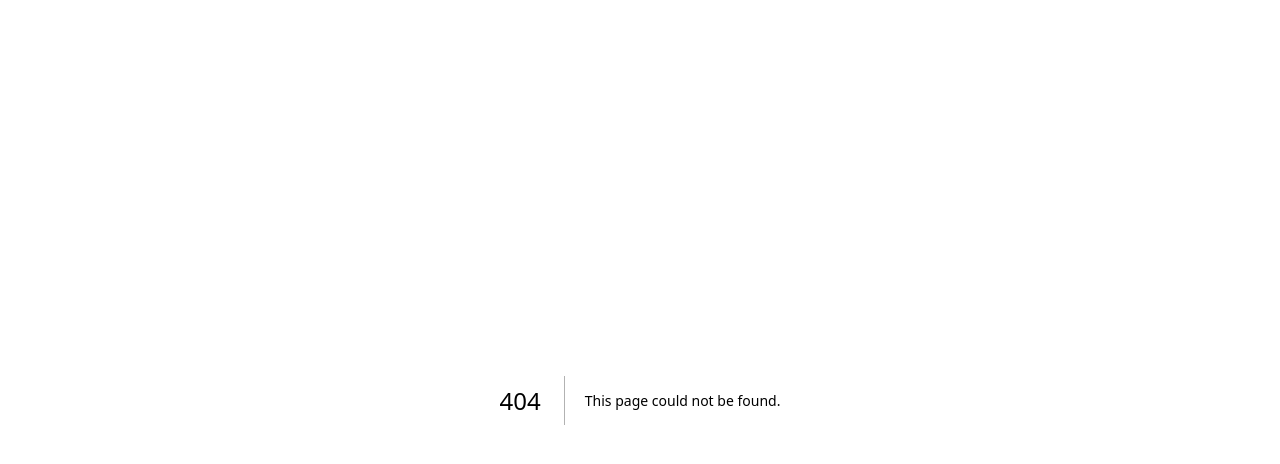
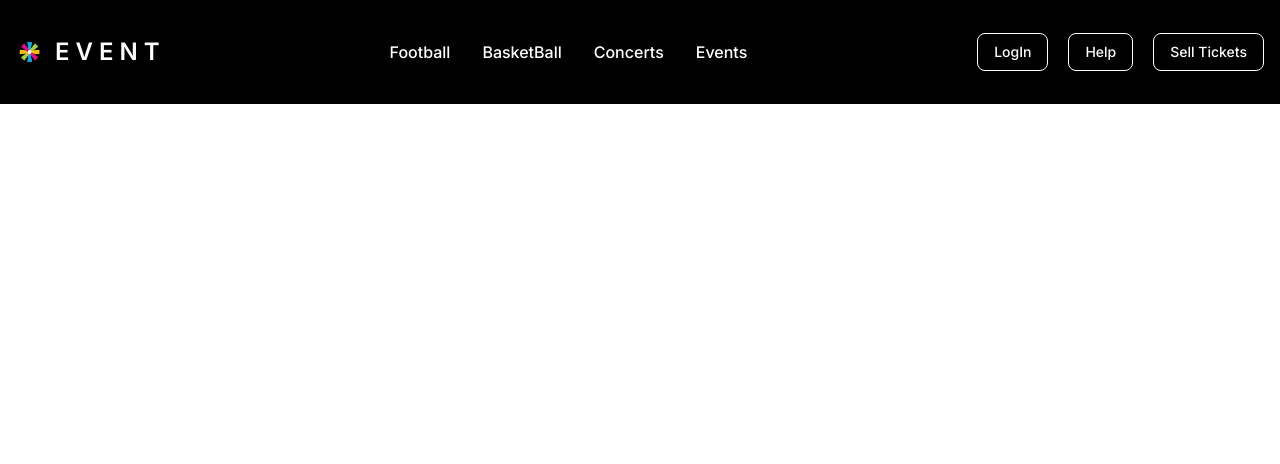
Before and after one commit to mukul2428/ticket-booking, a Next.js app: page /sell-tickets in a window 1280 px wide. Before the commit this address had no page. Shown: the top 464 px of the page. Built offline with nearby package versions, Linux system fonts and the light colour scheme.

Commit message:
feat(sell-ticket, header, login): header styles. login conditional render, sell-ticket created

```diff
--- a/app/page.tsx
+++ b/app/page.tsx
@@ -1,11 +1,10 @@
 "use client";
 
 import Header from "./ui/header";
-import Login from "./ui/login";
 import { store } from "./state/store";
 import { Provider } from "react-redux";
 import HomeImg from "./ui/homeImg";
-import Selltickets from "./ui/selltickets";
+import Login from "./ui/login";
 export default function Home() {
   return (
     <Provider store={store}>
--- /dev/null
+++ b/app/sell-tickets/page.tsx
@@ -0,0 +1,15 @@
+"use client";
+import React from "react";
+import Header from "../ui/header";
+import { Provider } from "react-redux";
+import { store } from "../state/store";
+
+const SellTickets = () => {
+  return (
+    <Provider store={store}>
+      <Header />
+    </Provider>
+  );
+};
+
+export default SellTickets;
--- a/app/state/store.ts
+++ b/app/state/store.ts
@@ -1,10 +1,12 @@
 import { configureStore } from "@reduxjs/toolkit";
-import userReducer from "./userData/userDataSlice";
+import loginClickedSlice from "./userData/loginClickedSlice";
+import userDataSlice from "./userData/userDataSlice";
 export const store = configureStore({
     reducer: {
         // we have userReducer slice here
         // we can have many slices here
-        user: userReducer
+        user: userDataSlice,
+        loginClicked: loginClickedSlice
     },
 })
 export type RootState = ReturnType<typeof store.getState>;
--- /dev/null
+++ b/app/state/userData/loginClickedSlice.ts
@@ -0,0 +1,24 @@
+import { loginClicked } from "@/app/types";
+import { createSlice } from "@reduxjs/toolkit";
+
+const initialState: loginClicked = false;
+
+const loginClickedSlice = createSlice({
+  name: "loginClicked",
+  initialState,
+  reducers: {
+    loginClick: (state) => {
+      // Correct way to mutate state
+      return true;
+    },
+    loginNotClick: (state) => {
+      // Correct way to mutate state
+      return false;
+    },
+  },
+});
+
+//we can now directly access the actions
+export const { loginClick, loginNotClick } = loginClickedSlice.actions;
+
+export default loginClickedSlice.reducer;
--- a/app/types/index.ts
+++ b/app/types/index.ts
@@ -1,4 +1,5 @@
 export type userLogged = boolean;
+export type loginClicked = boolean;
 export type loginInputs = {
   email: string;
   password: string;
--- a/app/ui/header.tsx
+++ b/app/ui/header.tsx
@@ -1,68 +1,103 @@
+"use client";
+import React, { useEffect, useState } from "react";
+import Link from "next/link";
+import _debounce from "lodash/debounce";
+import { useDispatch } from "react-redux";
+import { loginClick } from "../state/userData/loginClickedSlice";
+
 const Header = () => {
+  const links = [
+    { name: "LogIn", href: "" },
+    {
+      name: "Help",
+      href: "",
+    },
+    { name: "Sell Tickets", href: "/sell-tickets" },
+  ];
+  const eventNames = [
+    { name: "Football", href: "" },
+    { name: "BasketBall", href: "" },
+    { name: "Concerts", href: "" },
+    { name: "Events", href: "" },
+  ];
+
+  const [isAtTop, setIsAtTop] = useState(true);
+  const dispatch = useDispatch();
+
+  useEffect(() => {
+    const handleScroll = _debounce(() => {
+      const scrolled = window.scrollY;
+      // Set the condition based on your scroll position
+      setIsAtTop(scrolled === 0);
+    }, 100); // Adjust the debounce delay as needed (in milliseconds)
+    // Attach the debounced scroll event listener
+    window.addEventListener("scroll", handleScroll);
+
+    // Clean up the event listener on component unmount
+    return () => {
+      window.removeEventListener("scroll", handleScroll);
+    };
+  }, [isAtTop]);
+
   return (
-    <nav className="absolute">
-      <div className="flex items-center justify-between gap-72 p-4">
+    <nav className={`sticky top-0 z-50 ${isAtTop ? "bg-black" : "bg-white"}`}>
+      <div className="flex items-center justify-between p-4">
         <a href="" className="flex items-center space-x-3 rtl:space-x-reverse">
           <img src="/siteLogo.png" className="h-8" alt="Logo" />
-          <span className="self-center text-2xl font-semibold whitespace-nowrap text-white">
+          <span
+            className={`self-center text-2xl font-semibold whitespace-nowrap ${
+              isAtTop ? "text-white" : "text-black"
+            }`}
+          >
             E V E N T
           </span>
         </a>
         <div className="items-center flex" id="navbar-cta">
-          <ul className="flex flex-row font-medium p-4 ">
-            <li>
-              <a
-                href="#"
-                className="block bg-transparent py-2 px-2 text-white rounded"
+          <ul className="flex gap-4 flex-row font-medium p-4 ">
+            {eventNames.map((link) => (
+              <Link key={link.name} href={link.href}>
+                <li
+                  className={`block bg-transparent py-2 px-2 rounded ${
+                    isAtTop ? "text-white" : "text-black"
+                  }`}
                 >
-                Football
-              </a>
+                  {link.name}
                 </li>
-            <li>
-              <a
-                href="#"
-                className="block mx-4 bg-transparent py-2 px-2 text-white rounded"
-              >
-                BasketBall
-              </a>
-            </li>
-            <li>
-              <a
-                href="#"
-                className="block mx-4 bg-transparent py-2 px-2 text-white rounded"
-              >
-                Concerts
-              </a>
-            </li>
-            <li>
-              <a
-                href="#"
-                className="block bg-transparent py-2 px-2 text-white rounded"
-              >
-                Events
-              </a>
-            </li>
+              </Link>
+            ))}
           </ul>
         </div>
-        <div className="flex">
+        <div className="flex gap-5">
+          {links.map((link) => (
+            <Link key={link.name} href={link.href}>
+              {link.name === "LogIn" ? (
                 <button
                   type="button"
-            className="text-white bg-transparent hover:bg-white hover:text-black border border-white font-medium rounded-lg text-sm px-4 py-2 text-center"
+                  onClick={() => {
+                    dispatch(loginClick());
+                  }}
+                  className={`font-medium rounded-lg text-sm px-4 py-2 text-center ${
+                    isAtTop
+                      ? "text-white bg-black hover:bg-white hover:text-black border border-white "
+                      : "text-black bg-white hover:bg-black hover:text-white border border-black"
+                  }`}
                 >
-            Entrance
+                  {link.name}
                 </button>
+              ) : (
                 <button
                   type="button"
-            className="text-white bg-transparent hover:bg-white hover:text-black border border-white font-medium rounded-lg text-sm px-4 py-2 mx-4 text-center"
+                  className={`font-medium rounded-lg text-sm px-4 py-2 text-center ${
+                    isAtTop
+                      ? "text-white bg-black hover:bg-white hover:text-black border border-white "
+                      : "text-black bg-white hover:bg-black hover:text-white border border-black"
+                  }`}
                 >
-            Help
+                  {link.name}
                 </button>
-          <button
-            type="button"
-            className="text-white bg-transparent hover:bg-white hover:text-black border border-white font-medium rounded-lg text-sm px-4 py-2 text-center"
-          >
-            Sell Tickets
-          </button>
+              )}
+            </Link>
+          ))}
         </div>
       </div>
     </nav>
--- a/app/ui/homeImg.tsx
+++ b/app/ui/homeImg.tsx
@@ -1,13 +1,12 @@
 "use client";
-
-import { useSelector } from "react-redux";
-import { RootState } from "../state/store";
 import Events from "./events";
 import { useState } from "react";
 import { EventContext } from "../hooks/context";
+import { useSelector } from "react-redux";
+import { RootState } from "../state/store";
 
 const HomeImg = () => {
-  const userData = useSelector((state: RootState) => state.user);
+  const loginClicked = useSelector((state: RootState) => state.loginClicked);
   const [eventsData, seteventsData] = useState([
     {
       id: 0,
@@ -49,7 +48,7 @@ const HomeImg = () => {
           alt="Home Page Image"
         />
       </div>
-      {userData.loggedIn ? (
+      {!loginClicked ? (
         <>
           <div className="absolute top-1/2 left-1/2 transform -translate-x-1/2 -translate-y-1/2">
             <div className="font-poppins-bold text-white font-helvetica text-4xl font-bold ">
@@ -218,9 +217,7 @@ const HomeImg = () => {
             </button>
           </div>
         </>
-      ) : (
-        <></>
-      )}
+      ) : <></>}
     </>
   );
 };
--- a/app/ui/login.tsx
+++ b/app/ui/login.tsx
@@ -1,17 +1,17 @@
 "use client";
 
-import { useEffect, useState } from "react";
-import { loginInputs, userLogged } from "../types";
+import { useEffect } from "react";
+import { loginInputs } from "../types";
 import { SubmitHandler, useForm } from "react-hook-form";
 import { useDispatch, useSelector } from "react-redux";
 import { RootState } from "../state/store";
 import { login } from "../state/userData/userDataSlice";
+import { loginNotClick } from "../state/userData/loginClickedSlice";
 
 const Login = () => {
   const userData = useSelector((state: RootState) => state.user);
+  const loginClicked = useSelector((state: RootState) => state.loginClicked);
   const dispatch = useDispatch();
-
-  const [isModalVisible, setIsModalVisible] = useState<userLogged>(true);
 
   const {
     register,
@@ -29,17 +29,14 @@ const Login = () => {
         rememberMe: data.rememberMe,
       })
     );
-    setIsModalVisible(false);
+    dispatch(loginNotClick());
   };
 
   useEffect(() => {
     console.log(userData);
   }, [userData]);
 
-  // console.log(watch("email"));
-
-  if (!isModalVisible) return;
-  return !userData.loggedIn ? (
+  return loginClicked ? (
     <>
       <div className="fixed inset-0 bg-black bg-opacity-25 backdrop-blur-sm flex-center">
         <div className="w-[400px]">
--- a/app/ui/selltickets.tsx
+++ /dev/null
@@ -1,11 +0,0 @@
-import Header from "./header";
-
-const Selltickets = () => {
-  return (
-    <>
-      <div>Selltickets</div>
-    </>
-  );
-};
-
-export default Selltickets;
--- a/package.json
+++ b/package.json
@@ -11,6 +11,8 @@
   },
   "dependencies": {
     "@reduxjs/toolkit": "^2.0.1",
+    "clsx": "^2.1.0",
+    "lodash.debounce": "^4.0.8",
     "next": "14.0.4",
     "react": "^18",
     "react-dom": "^18",
@@ -18,6 +20,7 @@
     "react-redux": "^9.0.4"
   },
   "devDependencies": {
+    "@types/lodash": "^4.14.202",
     "@types/node": "^20",
     "@types/react": "^18",
     "@types/react-dom": "^18",
```
Also changed, not shown: 1 other file (tests, documents, lock files or other folders). Lines whose indentation alone changed are shown as unchanged.
